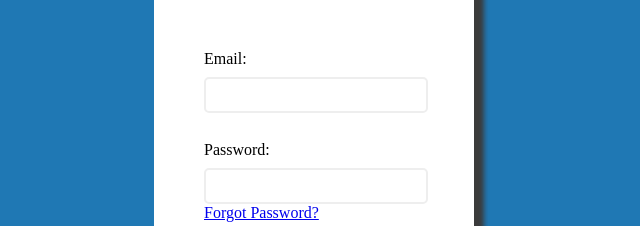
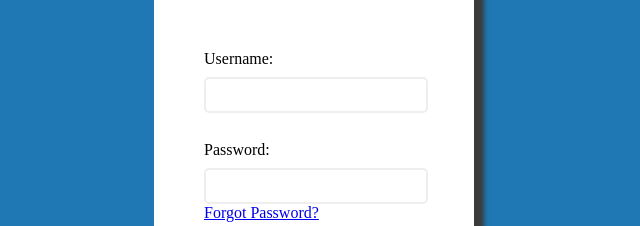
Before and after one commit to robertwarnold/F23-Team02, a plain HTML site: page signIn.html in a window 1280 px wide. Shown: the part 175-401 px from the top of the page, 326-966 px from the left. Drawn offline with Linux system fonts and the light colour scheme.

Commit message:
add username to sign up& replace email w/ username

```diff
--- a/signIn.html
+++ b/signIn.html
@@ -16,8 +16,8 @@
         <br>
 
         <div id="inputField">
-            <p>Email:</p>
-            <input type="text" id="email">
+            <p>Username:</p>
+            <input type="text" id="username">
             <br><br>
             <p>Password:</p>
             <input type="password" id="password">
```
Also changed, not shown: signUp.html (+3 -0 lines).
